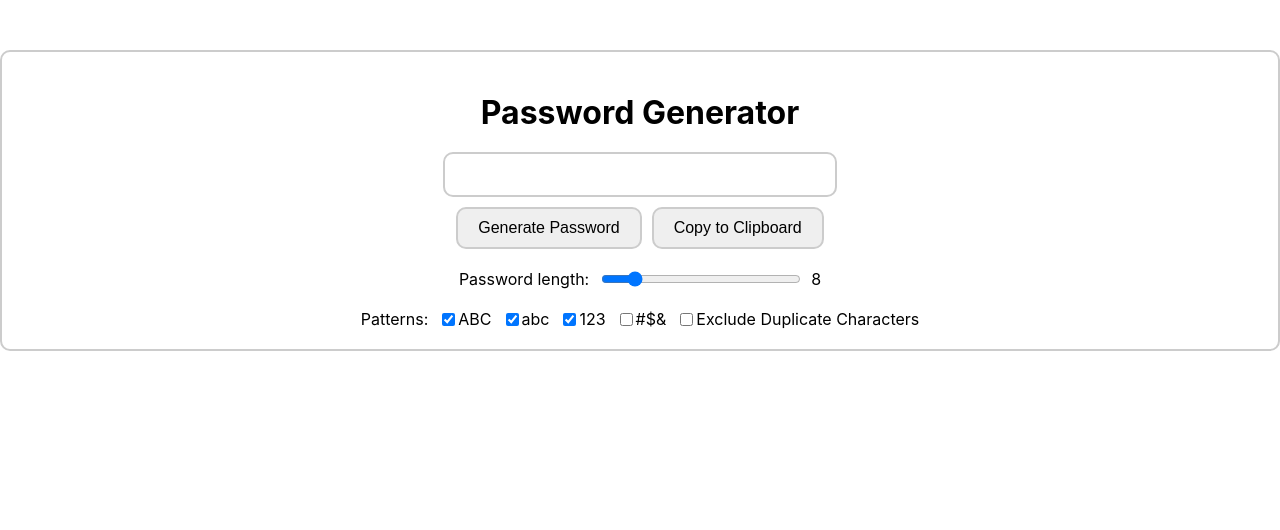
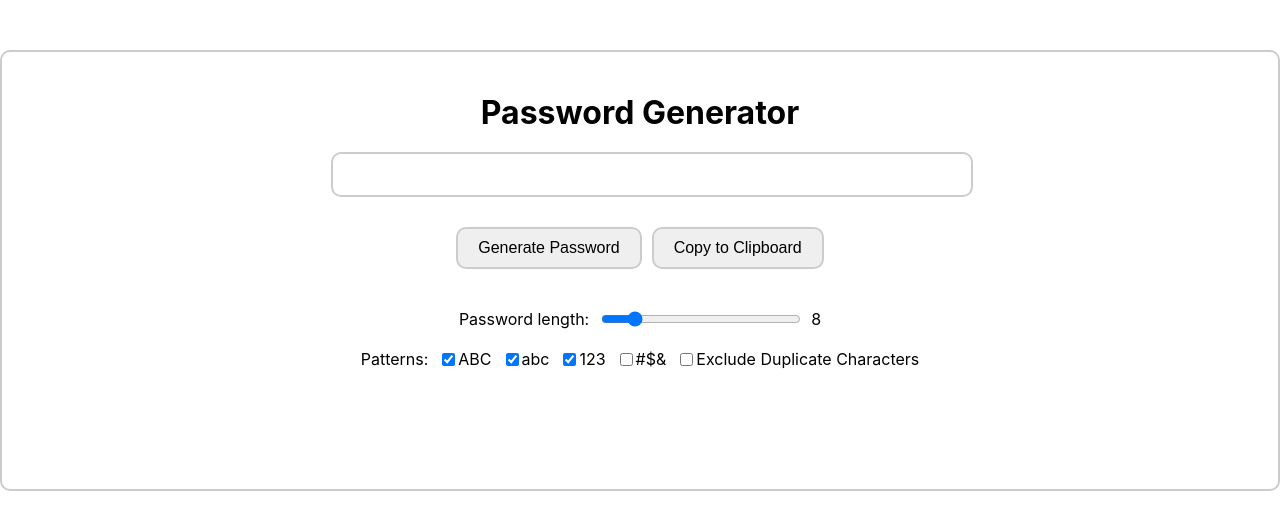
Before and after one commit to davevad93/pass-gen, a React (Create React App) app in the folder my-app/: page / in a window 1280 px wide. Shown: the top 530 px of the page. Built offline with nearby package versions, Linux system fonts and the light colour scheme.

Commit message:
Add new classes in CSS

```diff
--- a/my-app/src/components/PasswordGenerator.css
+++ b/my-app/src/components/PasswordGenerator.css
@@ -10,8 +10,14 @@
     margin-bottom: 20px;
 }
 
+.password-container {
+    position: relative;
+    width: 50%;
+    margin: 0 auto;
+}
+
 .password-input {
-    width: 30%;
+    width: 100%;
     padding: 10px;
     font-size: 18px;
     text-align: center;
@@ -39,14 +45,14 @@
 }
 
 .strength-meter {
-	width: 10%;
-    padding: 5px;
-    font-size: 18px;
+    position: absolute;
+    right: -10px;
+    top: 41%;
+    transform: translateY(-50%);
+    padding: 5px 10px;
+    font-size: 14px;
     border-radius: 10px;
     color: white;
-    min-width: 100px;
-    text-align: center;
-    margin: 0 auto 10px;
 }
 
 .strength-meter.weak {
@@ -65,11 +71,16 @@
     background-color: #46923c;
 }
 
+button:hover {
+	background-color: white;
+}
+
 .button-group {
     display: flex;
     justify-content: center;
     gap: 10px;
-    margin-bottom: 20px;
+	margin-top: 20px;
+    margin-bottom: 40px;
 }
 
 .button-group button {
@@ -101,6 +112,7 @@
     justify-content: center;
     flex-wrap: wrap;
     gap: 10px;
+	margin-bottom: 100px;
 }
 
 .character-options label {
```
